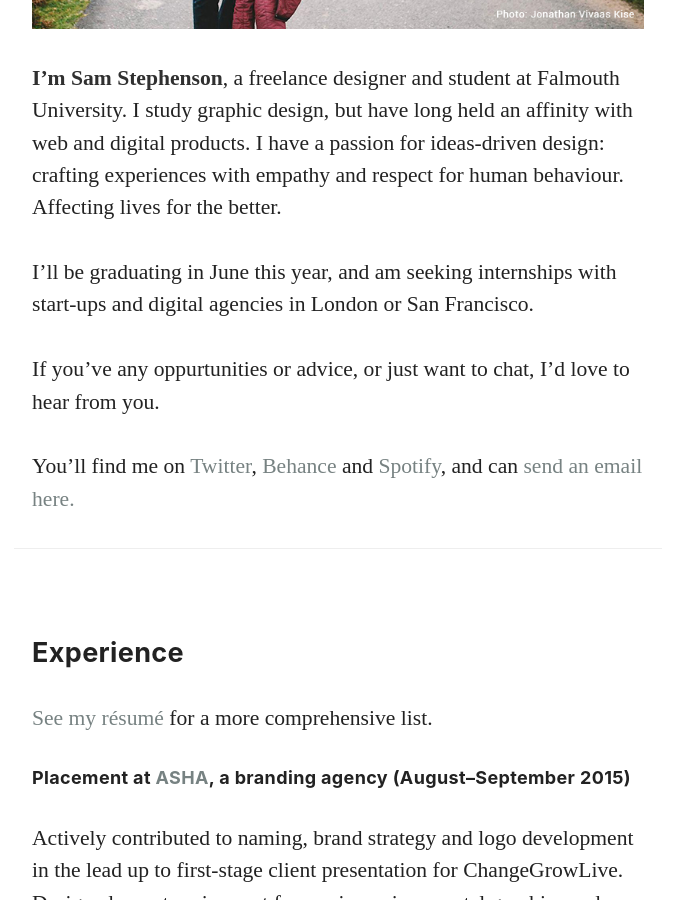
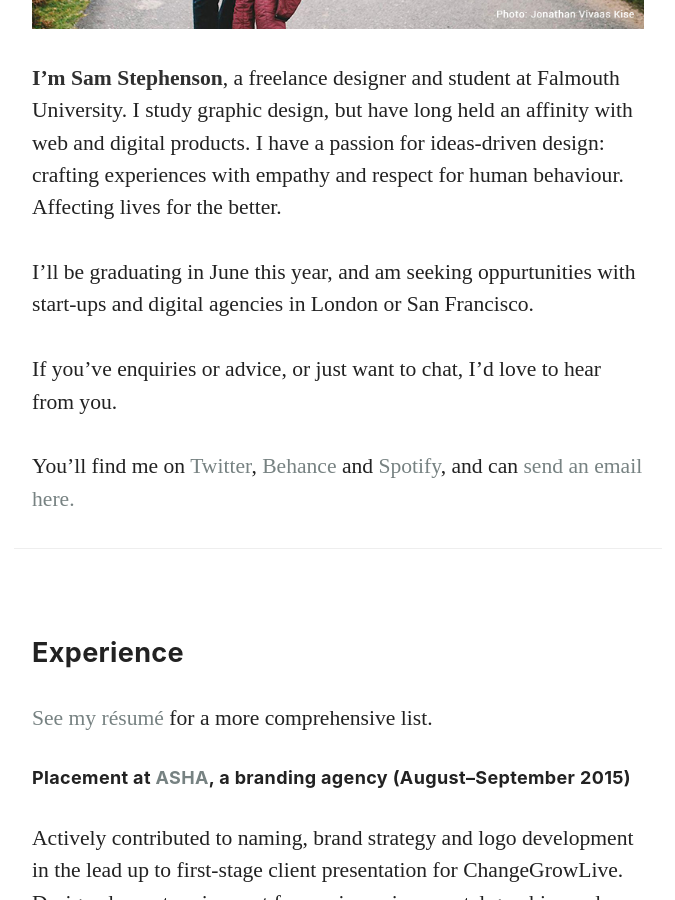
Before and after one commit to samstephenson/samstephenson.github.io, a Jekyll site: the page built from about.md, in a window 1280 px wide and 900 px high, scrolled down 572 px. Shown: the whole window, without its empty margins (302-977 px from the left). Built offline with Jekyll 4.4.1, drawn with Linux system fonts in a browser that asks for light colours; nearby versions of some CDN libraries.

Commit message:
about page

```diff
--- a/about.md
+++ b/about.md
@@ -7,9 +7,9 @@ title:
 
 **I’m Sam Stephenson**, a freelance designer and student at Falmouth University. I study graphic design, but have long held an affinity with web and digital products. I have a passion for ideas-driven design: crafting experiences with empathy and respect for human behaviour. Affecting lives for the better.
 
-I’ll be graduating in June this year, and am seeking internships with start-ups and digital agencies in London or San Francisco.
+I’ll be graduating in June this year, and am seeking oppurtunities with start-ups and digital agencies in London or San Francisco.
 
-If you’ve any oppurtunities or advice, or just want to chat, I’d love to hear from you.
+If you’ve enquiries or advice, or just want to chat, I’d love to hear from you.
 
 You’ll find me on [Twitter](https://twitter.com/samstephenson1), [Behance](https://www.behance.net/samstephenson) and [Spotify](https://play.spotify.com/user/11120014586), and can [send an email here.](mailto:sam@stephenson.net)
 
```
Also changed, not shown: work/_posts/2016-01-21-Bitcoin.md (+1 -1 lines).
